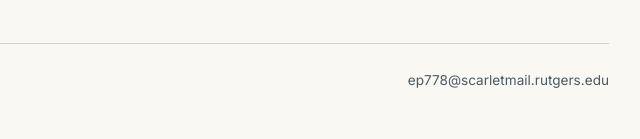
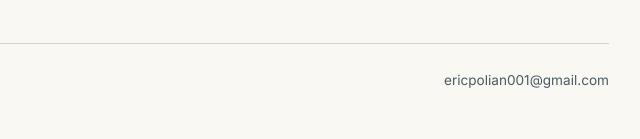
Before and after one commit to ericpolian/ericpolian.github.io, a plain HTML site: page index.html in a window 1280 px wide. Shown: the part 1382-1521 px from the top of the page, 443-1083 px from the left. Drawn offline with Linux system fonts and the light colour scheme.

Commit message:
Update index.html

```diff
--- a/index.html
+++ b/index.html
@@ -454,7 +454,7 @@
 
   <footer>
     <span>&copy; <span id="year"></span> Eric Poliansky</span>
-    <span>ep778@scarletmail.rutgers.edu</span>
+    <span>ericpolian001@gmail.com</span>
   </footer>
 </div>
 
```
